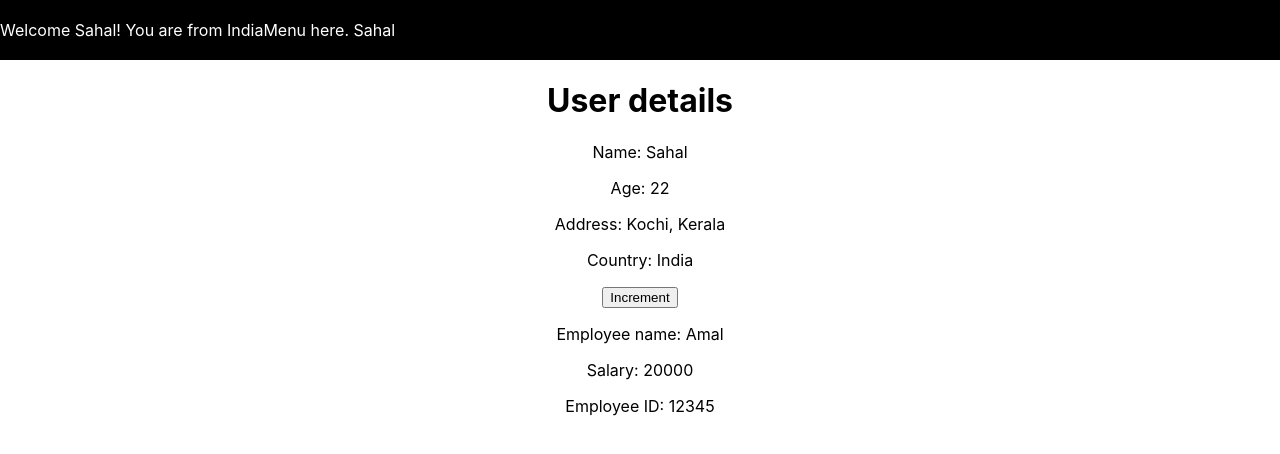
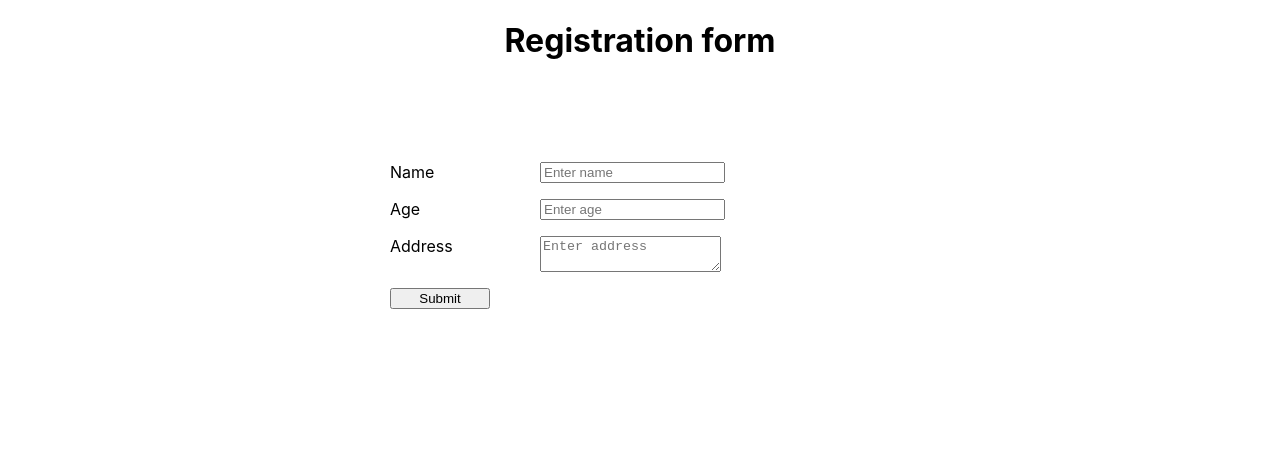
Before and after one commit to sahalismail/react-learning, a React (Create React App) app: page / in a window 1280 px wide. Shown: the top 454 px of the page. Built offline with nearby package versions, Linux system fonts and the light colour scheme.

Commit message:
react form validation

```diff
--- a/src/App.js
+++ b/src/App.js
@@ -1,5 +1,6 @@
 import "./App.css";
 import { Home } from "./Home";
+import { Registration } from "./Registration";
 
 // 2 types of components in React:
 // 1. Class components
@@ -7,7 +8,7 @@ import { Home } from "./Home";
 function App() {
   return (
     <div className="App">
-      <Home />
+      <Registration />
     </div>
   );
 }
--- /dev/null
+++ b/src/Registration.css
@@ -0,0 +1,30 @@
+.registration {
+  display: flex;
+  align-items: center;
+  flex-direction: column;
+}
+.form-wrapper {
+  margin-top: 5rem;
+  display: flex;
+  flex-direction: column;
+  gap: 1rem;
+  width: 500px;
+}
+.field-wrapper {
+  display: flex;
+  justify-content: flex-start;
+}
+
+.field-wrapper label {
+  width: 150px;
+  text-align: left;
+}
+
+.registration button {
+  width: 100px;
+}
+.field-wrapper .error-message {
+  font-size: 0.8rem;
+  color: red;
+  margin-left: 0.5rem;
+}
--- /dev/null
+++ b/src/Registration.jsx
@@ -0,0 +1,85 @@
+import { useState } from "react";
+import "./Registration.css";
+
+export const Registration = () => {
+  const onSubmit = (e) => {
+    e.preventDefault();
+    setIsSubmitted(true);
+  };
+
+  const handleChange = (e) => {
+    setUser({
+      ...user,
+      [e.target.name]: e.target.value,
+    });
+
+    // switch (e.target.name) {
+    //   case "name":
+    //     setName(e.target.value);
+    //     break;
+    //   case "age":
+    //     setAge(e.target.value);
+    //     break;
+    //   case "address":
+    //     setAddress(e.target.value);
+    //     break;
+    // }
+  };
+
+  // const [name, setName] = useState("");
+  // const [age, setAge] = useState();
+  // const [address, setAddress] = useState("");
+  const [user, setUser] = useState({
+    name: "",
+    age: "",
+    address: "",
+  });
+  const [isSubmitted, setIsSubmitted] = useState(false);
+
+  return (
+    <div className="registration">
+      <h1>Registration form</h1>
+      <form className="form-wrapper">
+        <div className="field-wrapper">
+          <label>Name</label>
+          <input
+            type="text"
+            placeholder="Enter name"
+            name="name"
+            onChange={handleChange}
+
+            // onChange={eventHandlerFunction}
+            // onChange={(e) => eventHandlerFunction(e)}
+          />
+          {!user.name && isSubmitted && (
+            <span className="error-message">Please enter name</span>
+          )}
+        </div>
+        <div className="field-wrapper">
+          <label>Age</label>
+          <input
+            type="number"
+            placeholder="Enter age"
+            onChange={handleChange}
+            name="age"
+          />
+          {!user.age && isSubmitted && (
+            <span className="error-message">Please enter age</span>
+          )}
+        </div>
+        <div className="field-wrapper">
+          <label>Address</label>
+          <textarea
+            name="address"
+            placeholder="Enter address"
+            onChange={handleChange}
+          />
+          {!user.address && isSubmitted && (
+            <span className="error-message">Please enter address</span>
+          )}
+        </div>
+        <button onClick={onSubmit}>Submit</button>
+      </form>
+    </div>
+  );
+};
```
